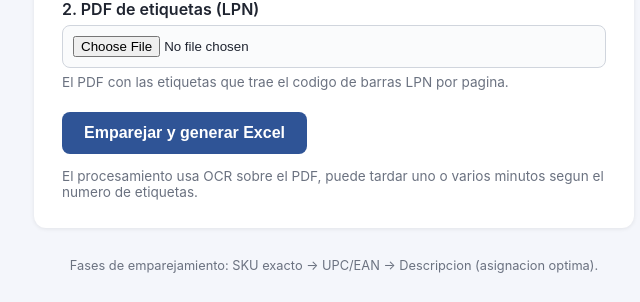
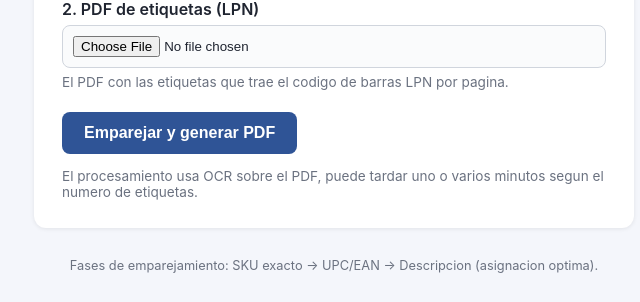
Before and after one commit to mesgabizon-droid/LPN-MATCHER, a Flask app: page / in a window 1280 px wide. Shown: the part 286-588 px from the top of the page, without its empty margins (306-946 px from the left). Run offline with Flask 3, Linux system fonts and the light colour scheme.

Commit message:
Actualiza texto del boton a 'Emparejar y generar PDF'

```diff
--- a/templates/index.html
+++ b/templates/index.html
@@ -13,7 +13,7 @@
     <p class="hint">El PDF con las etiquetas que trae el codigo de barras LPN por pagina.</p>
   </div>
 
-  <button type="submit" class="btn">Emparejar y generar Excel</button>
+  <button type="submit" class="btn">Emparejar y generar PDF</button>
   <p class="hint small">El procesamiento usa OCR sobre el PDF, puede tardar uno o varios minutos segun el numero de etiquetas.</p>
 </form>
 {% endblock %}
```
